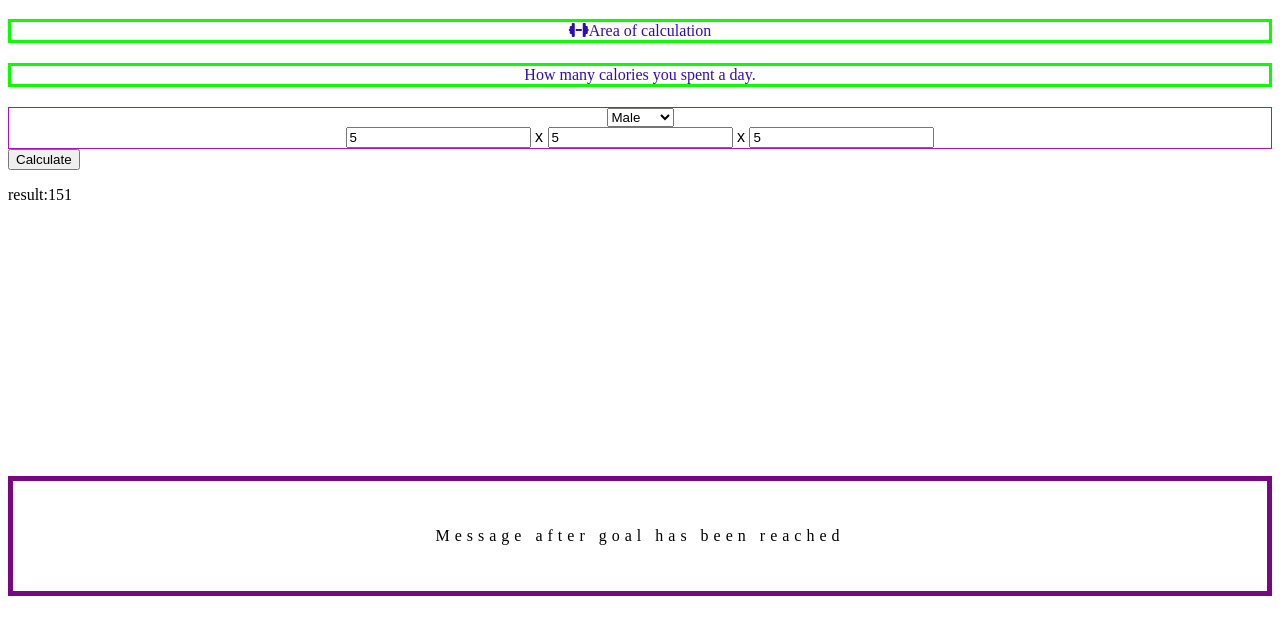
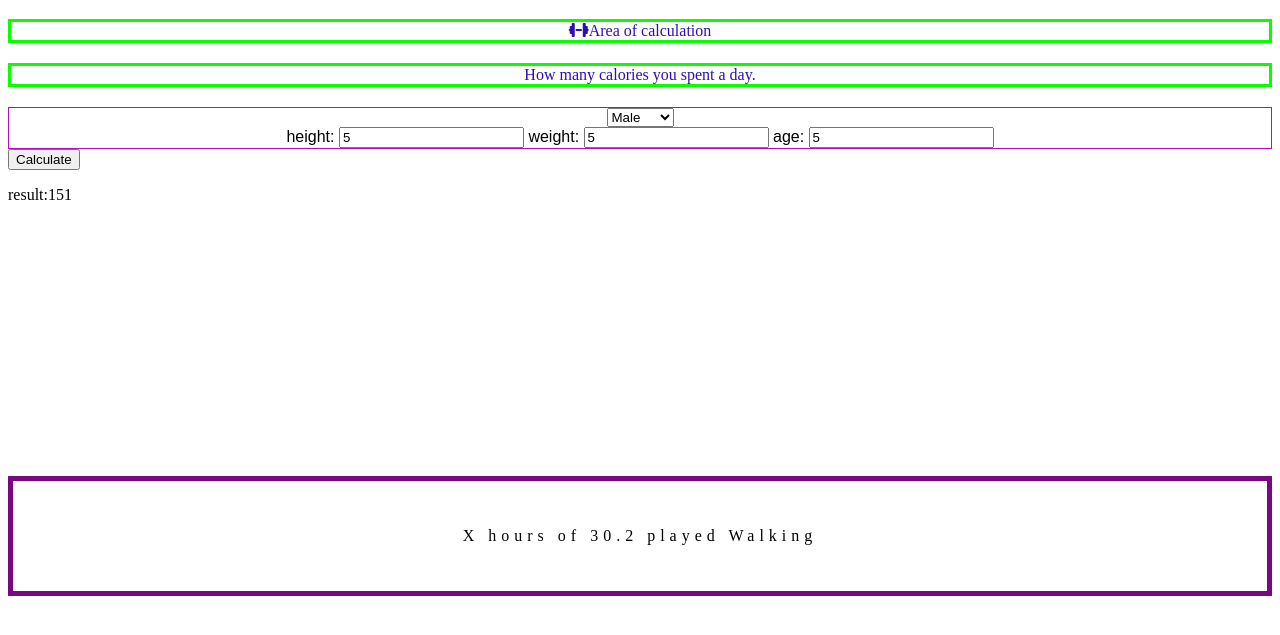
Before and after one commit to hugoht3/fit-fusion, a plain HTML site: page index.html in a window 1280 px wide. Both pictures are taken after typing "5", "5", "5" into the empty fields and a click on the button "Calculate". Shown: the part 71-706 px from the top of the page. Drawn offline with Linux system fonts and the light colour scheme.

Commit message:
added a trial goal message

```diff
--- a/assests/js/script.js
+++ b/assests/js/script.js
@@ -2,7 +2,7 @@
 // becouse i`m desconsidering a number of days worked out i`m using a moderate activity level multiplier which is a (x1.55)
 
 
-let calories;
+
 
 // THIS IS THE MATH RESULT FOR A MALE
 function calculateBmrMale() {
@@ -14,11 +14,11 @@ function calculateBmrMale() {
 
     // math.floor(result);
     result = parseInt(result);
-    console.log(1);
+
+    // have it log for functionality porpuse.
+    console.log(result);
+    document.getElementById("response").innerText = result;
     goalMessage(result);
-    console.log(2);
-    document.getElementById("response").innerText = result;
-
 };
 
 
@@ -31,10 +31,11 @@ function calculateBmrFemale() {
 
     let result = (447.593) + (9.247 * weight) + (3.098 * height) - (4.330 * age);
     result = parseInt(result);
-    calories = result;
+
+    // have it log for functionality porpuse.
     console.log(result);
     document.getElementById("response").innerText = result;
-
+    goalMessage(result);
 };
 
 
@@ -50,10 +51,23 @@ function calculateBmr() {
 
 };
 
+function goalMessage(result) {
 
-function goalMessage (result) {
-    console.log("funcionou o valor das calorias sao: ",result);
-    let horasDeCaminhada = result/10;
-    console.log(result ,' este valor e equivalente a ', horasDeCaminhada, ' horas de caminhada.')
-}
-document.getElementById("sex").addEventListener("change", calculateBmr);
+    let message;
+
+    let messageWalking = `X hours of ${result / 5} played Walking`;
+
+    let messageWorkout = `X hours of ${result / 10} played Working Out`;
+
+    if(result<500){
+        message = messageWalking
+    }else{
+        message = messageWorkout;
+    }
+
+
+    // console.log("funcionou o valor das calorias sao: ",result);
+    // let horasDeCaminhada = result/10;
+    // console.log(result ,' este valor e equivalente a ', horasDeCaminhada, ' horas de caminhada.')
+    document.getElementById("goal-message").innerText = message;
+};
--- a/index.html
+++ b/index.html
@@ -30,13 +30,14 @@
         </select>
 
         <div class="questions">
-            <span id="height"></span>
-            <input type="number" id="answer-box1" placeholder="height" required>
-            <span id="operator">x</span>
-            <span id="weight"></span>
-            <input type="number" id="answer-box2" placeholder="wheight" required>
-            <span id="age">x</span>
-            <input type="number" id="answer-box3" placeholder="age" required>
+
+            <span id="height">height:</span>
+            <input type="number" id="answer-box1" placeholder="cm" required>
+            <span id="operator"></span>
+            <span id="weight">weight:</span>
+            <input type="number" id="answer-box2" placeholder="kg" required>
+            <span id="age">age: </span>
+            <input type="number" id="answer-box3" placeholder="yers" required>
         </div>
 
 
@@ -57,7 +58,7 @@
     </div>
 
     <footer>
-        <p>
+        <p id="goal-message">
 
             Message after goal has been reached
 
```
